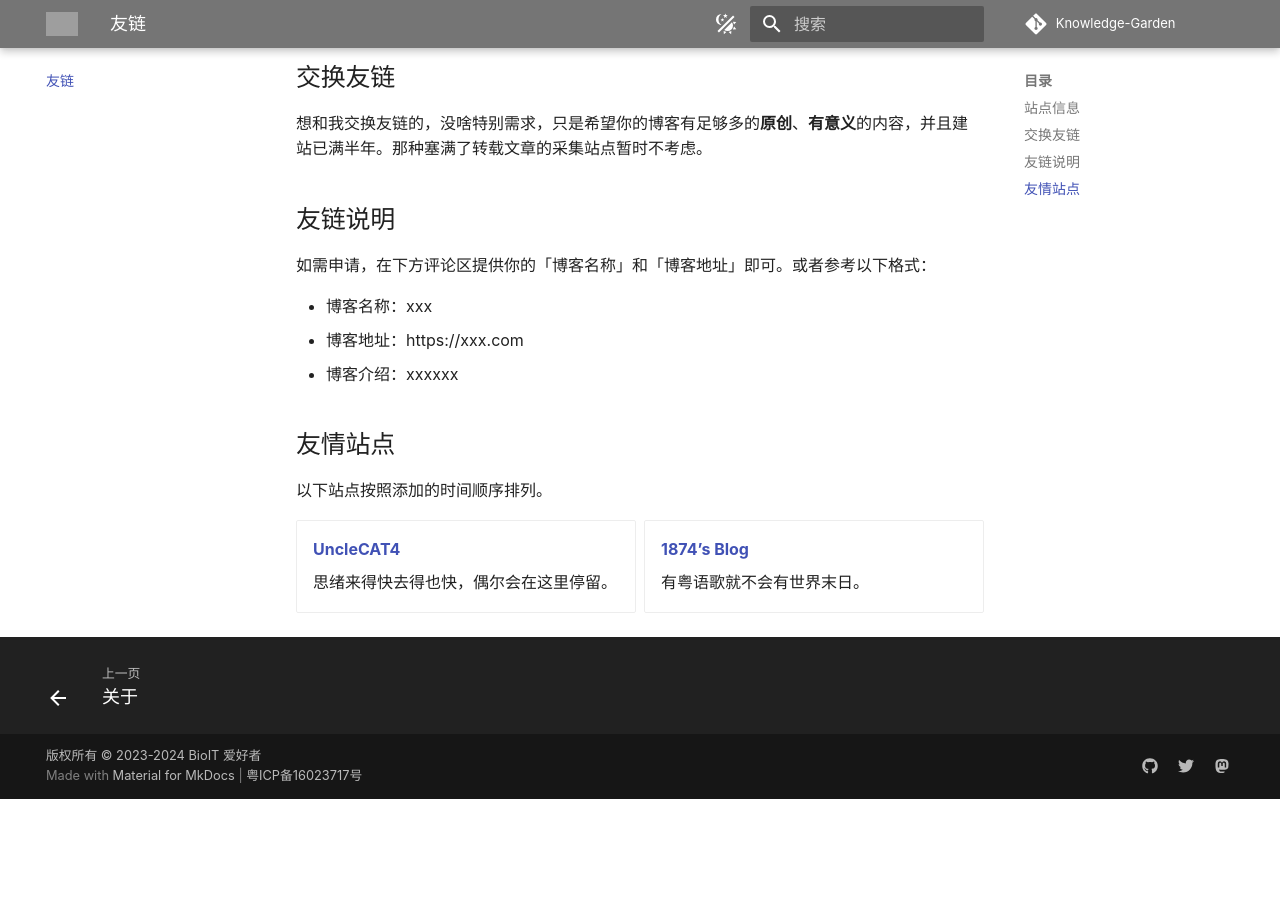
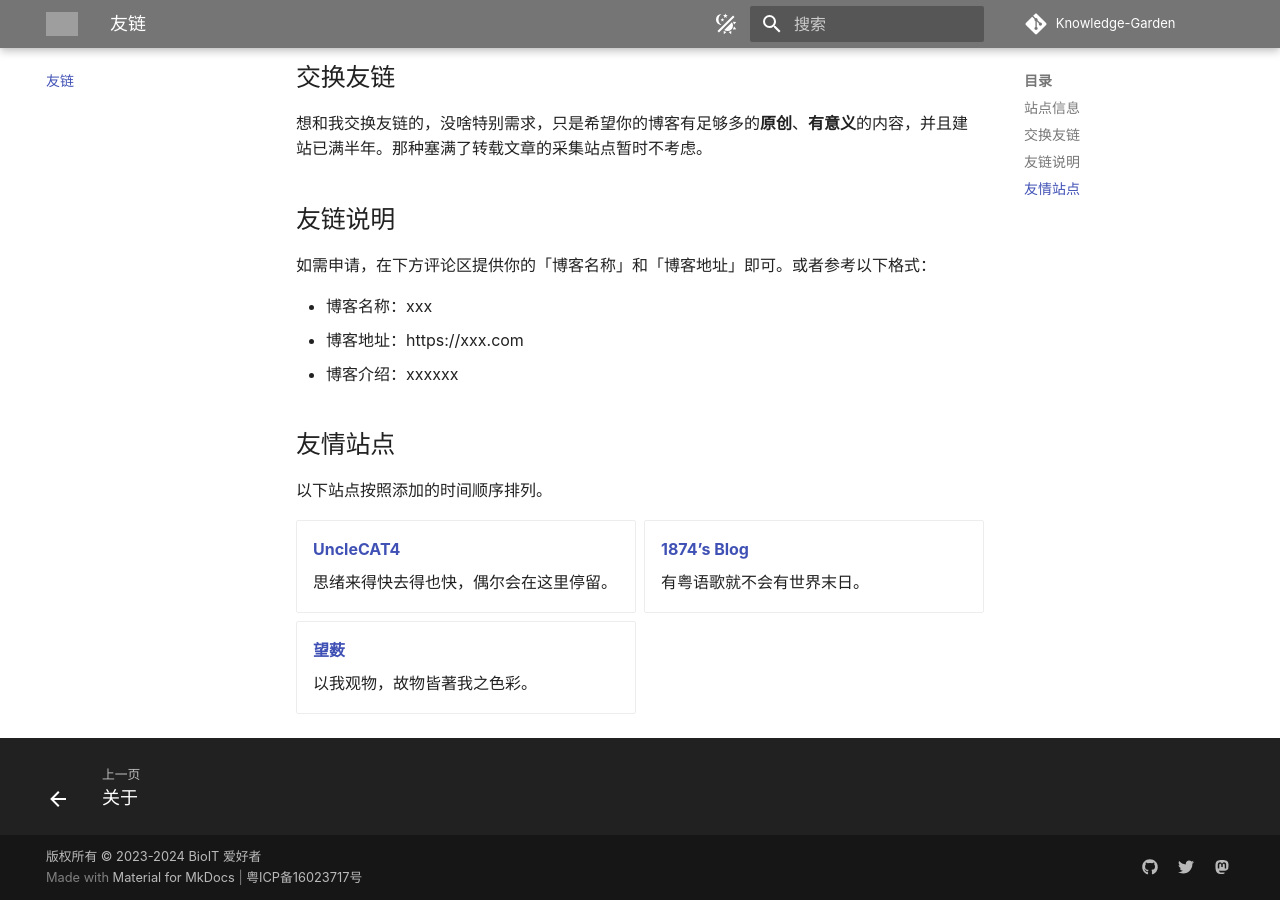
Before and after one commit to 8wd8/Knowledge-Garden, an MkDocs documentation site: the page built from docs/flinks.md, in a window 1280 px wide and 900 px high, scrolled down 611 px. Built offline with MkDocs 1.6.1 and Material for MkDocs 9.7.7, drawn with Linux system fonts in a browser that asks for light colours; nearby versions of some CDN libraries; some web fonts are replaced; comment, search, counter and statistics services are not loaded; before the commit the page ends 1410 px from its top, so only the background shows below that; grey boxes are pictures that could not be loaded.

Commit message:
Update flinks.md

```diff
--- a/docs/flinks.md
+++ b/docs/flinks.md
@@ -39,6 +39,10 @@
 
     有粤语歌就不会有世界末日。
 
+- __[望薮](https://ralvines.top)__
+
+    以我观物，故物皆著我之色彩。
+
 </div>
 
 
```
